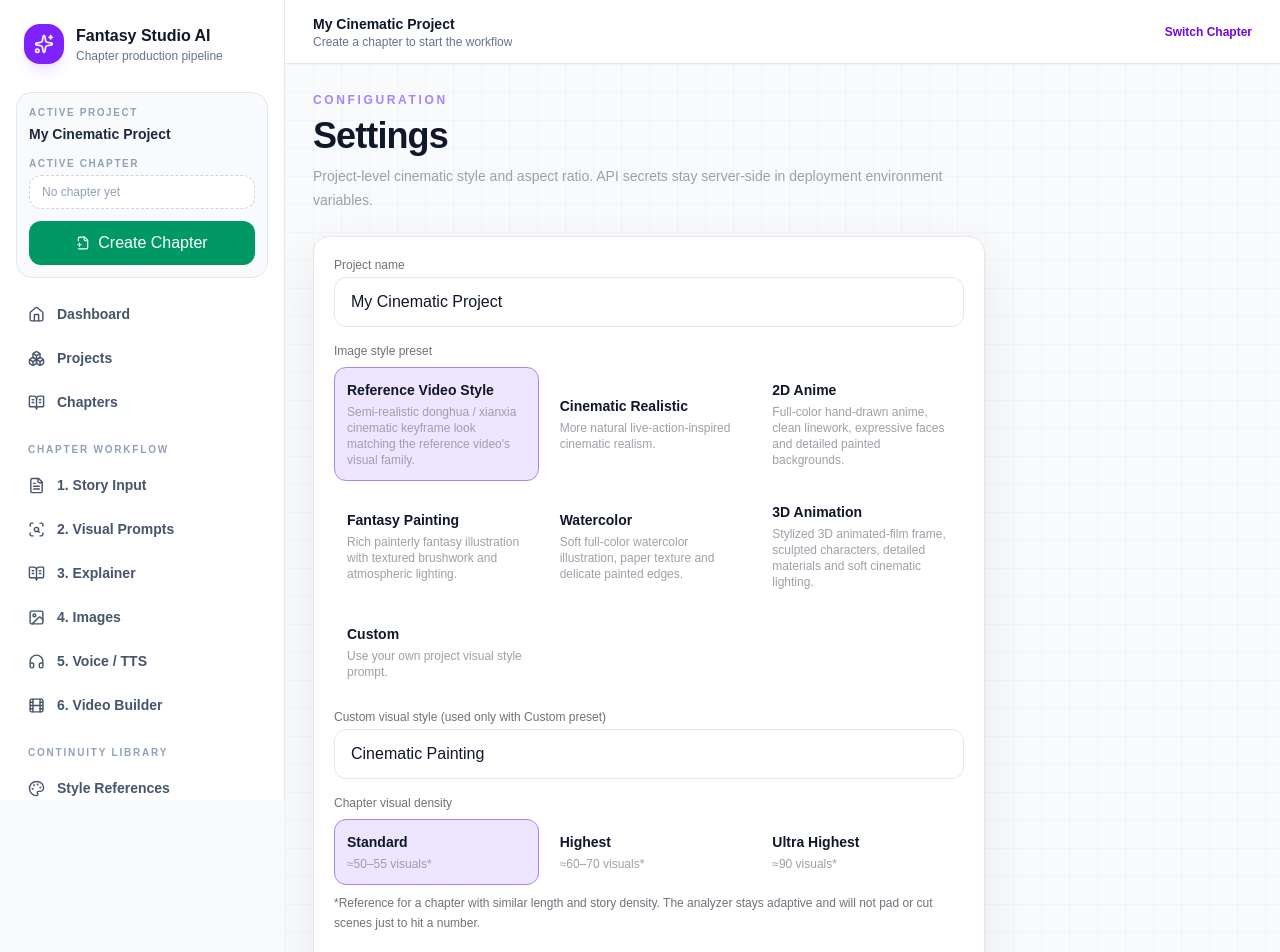
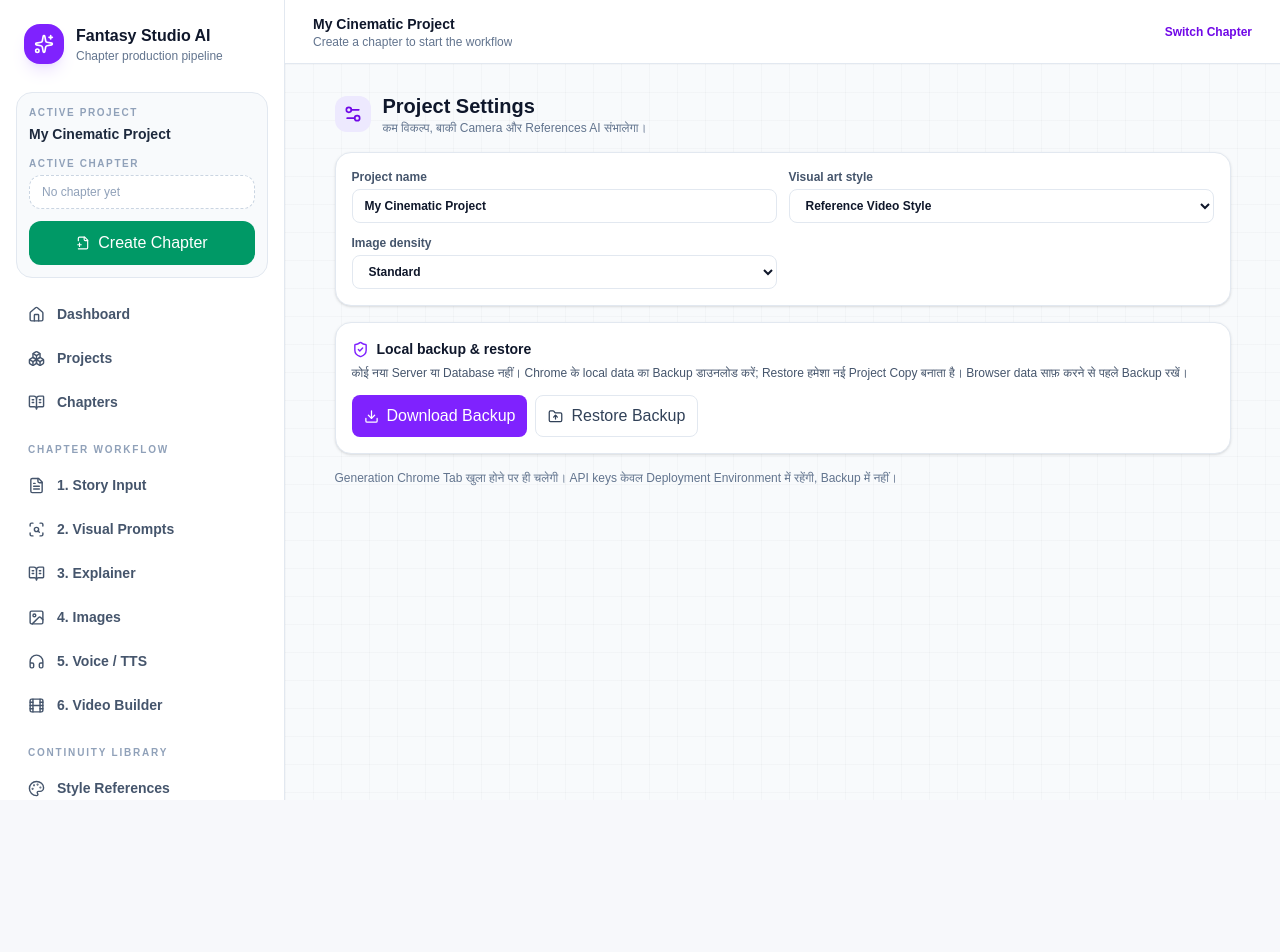
Before and after one commit to shuvinexofficial143-design/Fantasy-manga, a Next.js app: page /settings in a window 1280 px wide. Shown: the top 952 px of the page. After the commit the page ends 800 px from the top, so only its background shows below. Built offline with nearby package versions, Linux system fonts and the light colour scheme.

Commit message:
feat: compact settings with free local backup and non-destructive restore

```diff
--- a/app/settings/page.tsx
+++ b/app/settings/page.tsx
@@ -1,36 +1,87 @@
 "use client";
-import {PageHeading,Card} from "@/components/ui";
-import {useProject} from "@/components/project-provider";
+import {useRef,useState,type ChangeEvent} from "react";
+import {Download,FolderUp,Settings2,ShieldCheck} from "lucide-react";
+import {normalizeState,useProject} from "@/components/project-provider";
 import {VISUAL_DENSITY_OPTIONS} from "@/lib/chapters";
 import {STYLE_PRESETS} from "@/lib/style-presets";
+import type {StudioState} from "@/lib/types";
 
+type BackupEnvelope={format:string;version:number;exportedAt:string;state:StudioState};
 export default function SettingsPage(){
-  const {project,updateProject}=useProject();
-  return <>
-    <PageHeading eyebrow="Configuration" title="Settings" description="Project-level cinematic style and aspect ratio. API secrets stay server-side in deployment environment variables."/>
-    <Card className="max-w-2xl space-y-4 p-5">
-      <label className="block"><span className="mb-1 block text-xs text-zinc-500">Project name</span><input value={project.name} onChange={(e)=>updateProject((p)=>({...p,name:e.target.value,updatedAt:new Date().toISOString()}))} className="w-full rounded-xl border border-white/10 bg-black/25 px-4 py-3"/></label>
-            <div>
-        <div className="mb-2 text-xs text-zinc-500">Image style preset</div>
-        <div className="grid gap-2 sm:grid-cols-3">
-          {STYLE_PRESETS.map((option)=><button key={option.value} onClick={()=>updateProject((p)=>({...p,imageStylePreset:option.value,updatedAt:new Date().toISOString()}))} title={option.description} className={`rounded-xl border p-3 text-left transition ${project.imageStylePreset===option.value?"border-violet-400 bg-violet-500/15":"border-white/10 bg-white/5"}`}>
-            <span className="block text-sm font-bold">{option.label}</span>
-            <span className="mt-1 block text-xs leading-4 text-zinc-400">{option.description}</span>
-          </button>)}
-        </div>
+  const {state,project,updateProject,setState}=useProject();
+  const inputRef=useRef<HTMLInputElement>(null);
+  const [backupStatus,setBackupStatus]=useState("");
+  const [backupError,setBackupError]=useState("");
+
+  const downloadBackup=()=>{
+    try{
+      const envelope:BackupEnvelope={format:"fantasy-cinematic-studio-backup",version:1,exportedAt:new Date().toISOString(),state};
+      const blob=new Blob([JSON.stringify(envelope)],{type:"application/json"});
+      const url=URL.createObjectURL(blob);
+      const link=document.createElement("a");
+      link.href=url;link.download="fantasy-manga-backup-"+new Date().toISOString().slice(0,10)+".json";
+      document.body.appendChild(link);link.click();link.remove();URL.revokeObjectURL(url);
+      setBackupStatus("Backup तैयार है। इस JSON में आपकी Stories और Saved Images हैं; फ़ाइल सुरक्षित रखें।");
+      setBackupError("");
+    }catch{setBackupError("Backup डाउनलोड नहीं हो सका। Browser Storage जाँचें।")}
+  };
+
+  const importBackup=async(event:ChangeEvent<HTMLInputElement>)=>{
+    const file=event.target.files?.[0];
+    event.target.value="";
+    if(!file)return;
+    setBackupError("");setBackupStatus("");
+    try{
+      if(file.size>250*1024*1024)throw new Error("Backup 250 MB से बड़ा है। छोटी Project Backup फ़ाइल चुनें।");
+      const raw=JSON.parse(await file.text()) as BackupEnvelope|StudioState;
+      if("format" in raw&&raw.format!=="fantasy-cinematic-studio-backup")throw new Error("यह Fantasy Manga Backup नहीं है।");
+      const imported=normalizeState("format" in raw?raw.state:raw);
+      if(!imported)throw new Error("Backup में कोई मान्य Project नहीं मिला।");
+      const copies=imported.projects.map((item,index)=>({
+        ...item,
+        id:typeof crypto!=="undefined"&&"randomUUID" in crypto?crypto.randomUUID():"restored-"+Date.now()+"-"+index,
+        name:item.name+" (Restored)",
+        updatedAt:new Date().toISOString()
+      }));
+      setState((current)=>({...current,activeProjectId:copies[0].id,projects:[...current.projects,...copies]}));
+      setBackupStatus(copies.length+" Project(s) अलग copy के रूप में Restore हुए। पुराने Projects नहीं हटाए गए।");
+    }catch(error){setBackupError(error instanceof Error?error.message:"Backup पढ़ने में समस्या हुई।");}
+  };
+
+  return <main className="mx-auto max-w-4xl space-y-4 pb-8">
+    <div className="flex items-center gap-3">
+      <div className="rounded-xl bg-violet-100 p-2 text-violet-700"><Settings2 size={20}/></div>
+      <div><h1 className="text-xl font-bold text-slate-900">Project Settings</h1><p className="text-xs text-slate-500">कम विकल्प, बाकी Camera और References AI संभालेगा।</p></div>
+    </div>
+    <section className="grid gap-3 rounded-2xl border border-slate-200 bg-white p-4 shadow-sm sm:grid-cols-2">
+      <label className="text-xs font-semibold text-slate-600">Project name
+        <input value={project.name} onChange={(e)=>updateProject(p=>({...p,name:e.target.value,updatedAt:new Date().toISOString()}))} className="mt-1 block w-full rounded-lg border border-slate-200 bg-white px-3 py-2 text-sm text-slate-900"/>
+      </label>
+      <label className="text-xs font-semibold text-slate-600">Visual art style
+        <select value={project.imageStylePreset} onChange={(e)=>updateProject(p=>({...p,imageStylePreset:e.target.value as typeof p.imageStylePreset,updatedAt:new Date().toISOString()}))} className="mt-1 block w-full rounded-lg border border-slate-200 bg-white px-3 py-2 text-sm text-slate-900">
+          {STYLE_PRESETS.map(item=><option value={item.value} key={item.value}>{item.label}</option>)}
+        </select>
+      </label>
+      <label className="text-xs font-semibold text-slate-600">Image density
+        <select value={project.visualDensity} onChange={(e)=>updateProject(p=>({...p,visualDensity:e.target.value as typeof p.visualDensity,updatedAt:new Date().toISOString()}))} className="mt-1 block w-full rounded-lg border border-slate-200 bg-white px-3 py-2 text-sm text-slate-900">
+          {VISUAL_DENSITY_OPTIONS.map(item=><option value={item.value} key={item.value}>{item.label}</option>)}
+        </select>
+      </label>
+      {project.imageStylePreset==="custom"&&<label className="text-xs font-semibold text-slate-600">Custom style
+        <input value={project.visualStyle} onChange={(e)=>updateProject(p=>({...p,visualStyle:e.target.value,updatedAt:new Date().toISOString()}))} className="mt-1 block w-full rounded-lg border border-slate-200 bg-white px-3 py-2 text-sm text-slate-900"/>
+      </label>}
+    </section>
+    <section className="rounded-2xl border border-slate-200 bg-white p-4 shadow-sm">
+      <div className="flex items-center gap-2 text-sm font-bold text-slate-900"><ShieldCheck size={17} className="text-violet-600"/> Local backup & restore</div>
+      <p className="mt-1 text-xs leading-5 text-slate-600">कोई नया Server या Database नहीं। Chrome के local data का Backup डाउनलोड करें; Restore हमेशा नई Project Copy बनाता है। Browser data साफ़ करने से पहले Backup रखें।</p>
+      <div className="mt-3 flex flex-wrap gap-2">
+        <button type="button" onClick={downloadBackup} className="inline-flex items-center gap-2 rounded-lg bg-violet-600 px-3 py-2 text-xs font-semibold text-white"><Download size={15}/> Download Backup</button>
+        <button type="button" onClick={()=>inputRef.current?.click()} className="inline-flex items-center gap-2 rounded-lg border border-slate-200 px-3 py-2 text-xs font-semibold text-slate-700"><FolderUp size={15}/> Restore Backup</button>
+        <input ref={inputRef} type="file" accept=".json,application/json" className="hidden" aria-label="Restore Fantasy Manga backup" onChange={e=>void importBackup(e)}/>
       </div>
-      <label className="block"><span className="mb-1 block text-xs text-zinc-500">Custom visual style {project.imageStylePreset==="custom"?"(active)":"(used only with Custom preset)"}</span><input value={project.visualStyle} onChange={(e)=>updateProject((p)=>({...p,visualStyle:e.target.value,updatedAt:new Date().toISOString()}))} className="w-full rounded-xl border border-white/10 bg-black/25 px-4 py-3"/></label>
-      <div>
-        <div className="mb-2 text-xs text-zinc-500">Chapter visual density</div>
-        <div className="grid gap-2 sm:grid-cols-3">
-          {VISUAL_DENSITY_OPTIONS.map((option)=><button key={option.value} onClick={()=>updateProject((p)=>({...p,visualDensity:option.value,updatedAt:new Date().toISOString()}))} className={`rounded-xl border p-3 text-left transition ${project.visualDensity===option.value?"border-violet-400 bg-violet-500/15":"border-white/10 bg-white/5"}`}>
-            <span className="block text-sm font-bold">{option.label}</span>
-            <span className="mt-1 block text-xs text-zinc-400">{option.range} visuals*</span>
-          </button>)}
-        </div>
-        <div className="mt-2 text-xs leading-5 text-zinc-500">*Reference for a chapter with similar length and story density. The analyzer stays adaptive and will not pad or cut scenes just to hit a number.</div>
-      </div>
-      <div className="rounded-xl border border-white/10 bg-white/5 p-4 text-sm text-zinc-400">Reference photos are sent only to a provider that supports image references. If Google Vertex Gemini is configured, similarity references are used; public fallback is text-only.</div>
-    </Card>
-  </>;
+      {backupStatus&&<p role="status" className="mt-2 text-xs text-emerald-700">{backupStatus}</p>}
+      {backupError&&<p role="alert" className="mt-2 text-xs text-red-700">{backupError}</p>}
+    </section>
+    <p className="text-xs text-slate-500">Generation Chrome Tab खुला होने पर ही चलेगी। API keys केवल Deployment Environment में रहेंगी, Backup में नहीं।</p>
+  </main>;
 }
```
